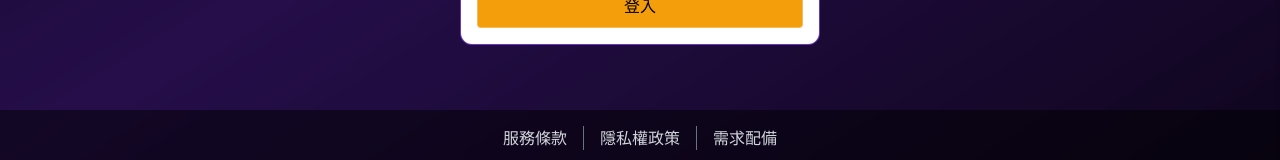
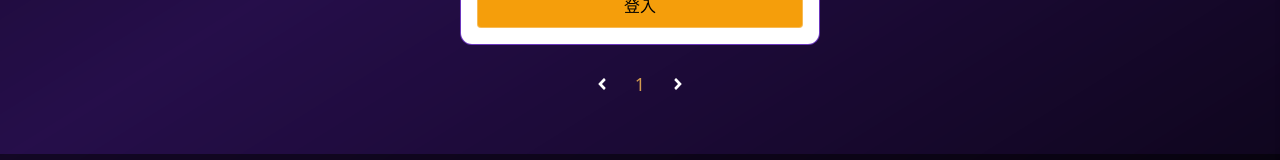
Before and after one commit to summerchen0101/official777-v2, a Next.js app: page /recharge-rec in a window 1280 px wide. Shown: the part 638-798 px from the top of the page. Built offline with nearby package versions, Linux system fonts and the light colour scheme.

Commit message:
recharge-rec: paginate

```diff
--- a/package.json
+++ b/package.json
@@ -30,6 +30,7 @@
     "react-dom": "17.0.2",
     "react-hook-form": "^7.16.1",
     "react-icons": "^4.2.0",
+    "react-paginate": "^8.1.0",
     "react-slick": "^0.28.1",
     "slick-carousel": "^1.8.1",
     "store2": "^2.12.0",
--- a/pages/recharge-rec.tsx
+++ b/pages/recharge-rec.tsx
@@ -1,21 +1,25 @@
 import Layout from '@/components/layout/Layout'
 import PageBanner from '@/components/layout/PageBanner'
-import Loading from '@/components/Loading'
+import LoadingCover from '@/components/LoadingCover'
 import useAuth from '@/hooks/useAuth'
-import { paymentGatewayMap, paymentStatusMap, payTypeMap } from '@/lib/map'
+import { PaymentStatus } from '@/lib/enums'
+import { paymentStatusMap, payTypeMap } from '@/lib/map'
 import useRechargeRecList from '@/services/useRechargeRecList'
-import { toImgPath, toCurrency, toDateTime } from '@/utils'
-import React from 'react'
+import { toCurrency, toDateTime, toImgPath } from '@/utils'
 import cs from 'classnames'
-import { PaymentStatus } from '@/lib/enums'
-import LoadingCover from '@/components/LoadingCover'
+import React, { useState } from 'react'
+import { BiArrowToRight } from 'react-icons/bi'
+import { FaAngleLeft, FaAngleRight } from 'react-icons/fa'
+import ReactPaginate from 'react-paginate'
+
 function RechargeRec() {
-  const { list, isLoading } = useRechargeRecList({
+  const [page, setPage] = useState(1)
+  const { list, isLoading, paginator } = useRechargeRecList({
     paymentStatus: 0,
     paymentGateway: 0,
     createdAtMsStart: 0,
     createdAtMsEnd: 0,
-    page: 1,
+    page,
     perPage: 10,
   })
   useAuth()
@@ -71,6 +75,16 @@ function RechargeRec() {
                   ))}
                 </tbody>
               </table>
+              <ReactPaginate
+                className="text-white flex justify-center items-center gap-6 text-lg mt-4"
+                breakLabel="..."
+                nextLabel={<FaAngleRight />}
+                onPageChange={({ selected }) => setPage(selected + 1)}
+                pageRangeDisplayed={paginator?.perPage}
+                pageCount={paginator?.totalPage || 1}
+                previousLabel={<FaAngleLeft />}
+                activeLinkClassName="text-gold-500 cursor-not-allowed"
+              />
             </LoadingCover>
           </div>
         </div>
```
Also changed, not shown: 1 other file (tests, documents, lock files or other folders).
